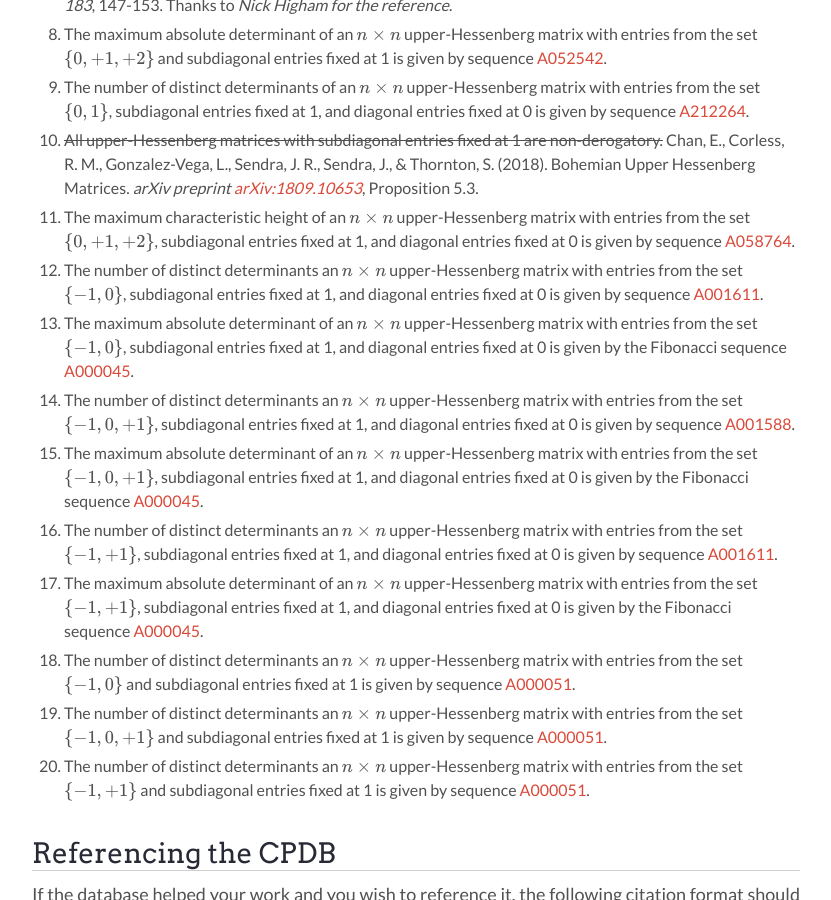
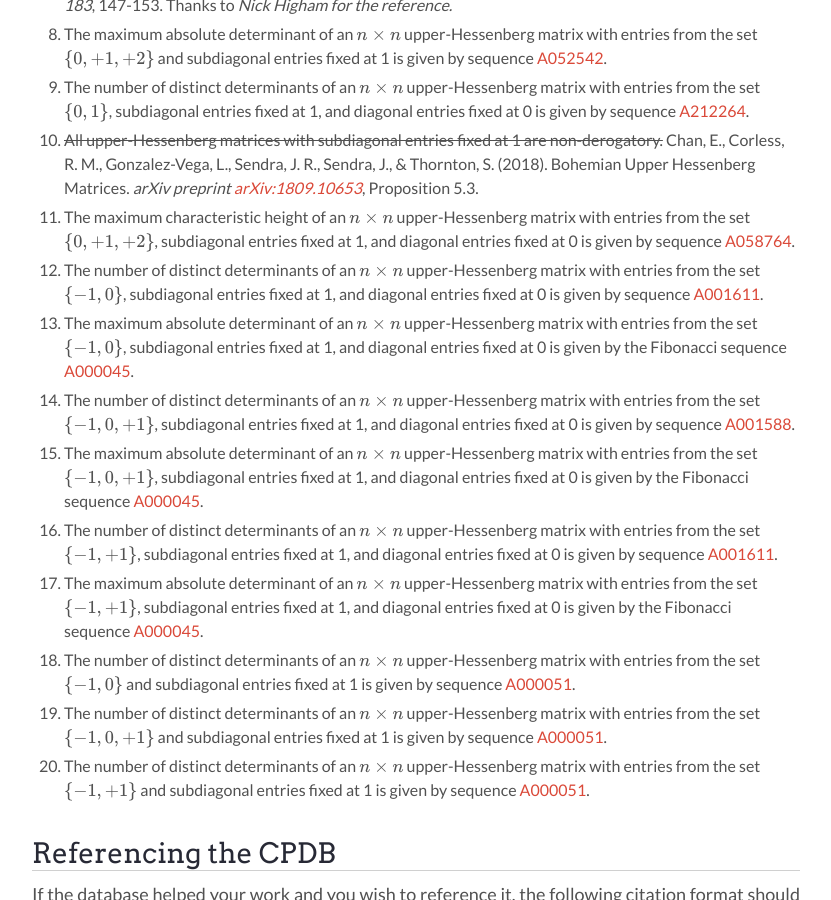
Before and after one commit to BohemianMatrices/BohemianMatrices, a Jekyll site: the page built from cpdb.md, in a window 1280 px wide and 900 px high, scrolled down 3840 px. Shown: the whole window, without its empty margins (224-1055 px from the left). Built offline with Jekyll 4.4.1, drawn with Linux system fonts in a browser that asks for light colours; nearby versions of some CDN libraries; formulas are drawn with MathJax 3.

Commit message:
Fixed typo

```diff
--- a/cpdb.md
+++ b/cpdb.md
@@ -158,36 +158,39 @@ While computing properties for the families of matrices available in the databas
     with entries from the set $\\{0, +1, +2\\}$, subdiagonal entries fixed at 1,
     and diagonal entries fixed at 0 is given by sequence
     [A058764](http://oeis.org/A058764).
-12. The number of distinct determinants an $n \times n$ upper-Hessenberg matrix
-    with entries from the set $\\{-1, 0\\}$, subdiagonal entries fixed at 1,
-    and diagonal entries fixed at 0 is given by sequence [A001611](http://oeis.org/A001611).
+12. The number of distinct determinants of an $n \times n$ upper-Hessenberg
+    matrix with entries from the set $\\{-1, 0\\}$, subdiagonal entries fixed
+    at 1, and diagonal entries fixed at 0 is given by sequence
+    [A001611](http://oeis.org/A001611).
 13. The maximum absolute determinant of an $n \times n$ upper-Hessenberg matrix
     with entries from the set $\\{-1, 0\\}$, subdiagonal entries fixed at 1,
     and diagonal entries fixed at 0 is given by the Fibonacci sequence
     [A000045](http://oeis.org/A000045).
-14. The number of distinct determinants an $n \times n$ upper-Hessenberg matrix
-    with entries from the set $\\{-1, 0, +1\\}$, subdiagonal entries fixed at 1,
-    and diagonal entries fixed at 0 is given by sequence [A001588](http://oeis.org/A001588).
+14. The number of distinct determinants of an $n \times n$ upper-Hessenberg
+    matrix with entries from the set $\\{-1, 0, +1\\}$, subdiagonal entries
+    fixed at 1, and diagonal entries fixed at 0 is given by sequence
+    [A001588](http://oeis.org/A001588).
 15. The maximum absolute determinant of an $n \times n$ upper-Hessenberg matrix
     with entries from the set $\\{-1, 0, +1\\}$, subdiagonal entries fixed at 1,
     and diagonal entries fixed at 0 is given by the Fibonacci sequence
     [A000045](http://oeis.org/A000045).
-16. The number of distinct determinants an $n \times n$ upper-Hessenberg matrix
-    with entries from the set $\\{-1, +1\\}$, subdiagonal entries fixed at 1,
-    and diagonal entries fixed at 0 is given by sequence [A001611](http://oeis.org/A001611).
+16. The number of distinct determinants of an $n \times n$ upper-Hessenberg
+    matrix with entries from the set $\\{-1, +1\\}$, subdiagonal entries fixed
+    at 1, and diagonal entries fixed at 0 is given by sequence
+    [A001611](http://oeis.org/A001611).
 17. The maximum absolute determinant of an $n \times n$ upper-Hessenberg matrix
     with entries from the set $\\{-1, +1\\}$, subdiagonal entries fixed at 1,
     and diagonal entries fixed at 0 is given by the Fibonacci sequence
     [A000045](http://oeis.org/A000045).
-18. The number of distinct determinants an $n \times n$ upper-Hessenberg matrix
-    with entries from the set $\\{-1, 0\\}$ and subdiagonal entries fixed at 1
-    is given by sequence [A000051](http://oeis.org/A000051).
-19. The number of distinct determinants an $n \times n$ upper-Hessenberg matrix
-    with entries from the set $\\{-1, 0, +1\\}$ and subdiagonal entries fixed
-    at 1 is given by sequence [A000051](http://oeis.org/A000051).
-20. The number of distinct determinants an $n \times n$ upper-Hessenberg matrix
-    with entries from the set $\\{-1, +1\\}$ and subdiagonal entries fixed at 1
-    is given by sequence [A000051](http://oeis.org/A000051).
+18. The number of distinct determinants of an $n \times n$ upper-Hessenberg
+    matrix with entries from the set $\\{-1, 0\\}$ and subdiagonal entries
+    fixed at 1 is given by sequence [A000051](http://oeis.org/A000051).
+19. The number of distinct determinants of an $n \times n$ upper-Hessenberg
+    matrix with entries from the set $\\{-1, 0, +1\\}$ and subdiagonal entries
+    fixed at 1 is given by sequence [A000051](http://oeis.org/A000051).
+20. The number of distinct determinants of an $n \times n$ upper-Hessenberg
+    matrix with entries from the set $\\{-1, +1\\}$ and subdiagonal entries
+    fixed at 1 is given by sequence [A000051](http://oeis.org/A000051).
 
 ## Referencing the CPDB
 If the database helped your work and you wish to reference it, the following citation format should be used:
```
